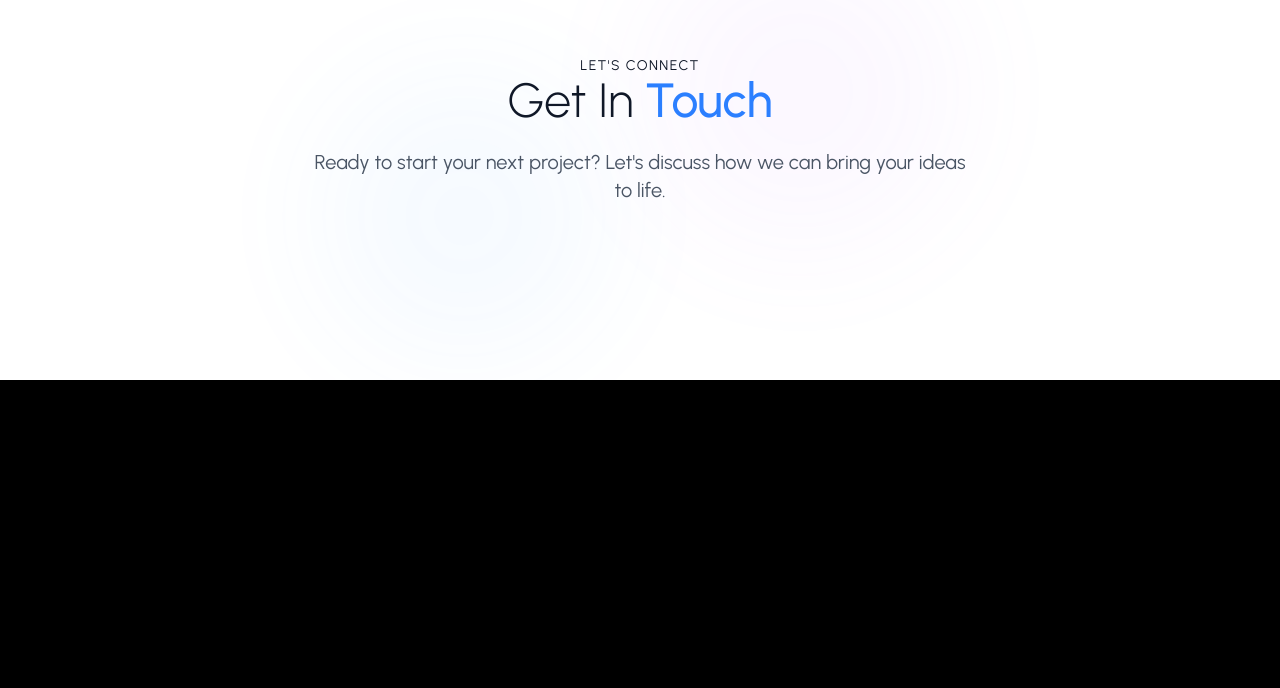
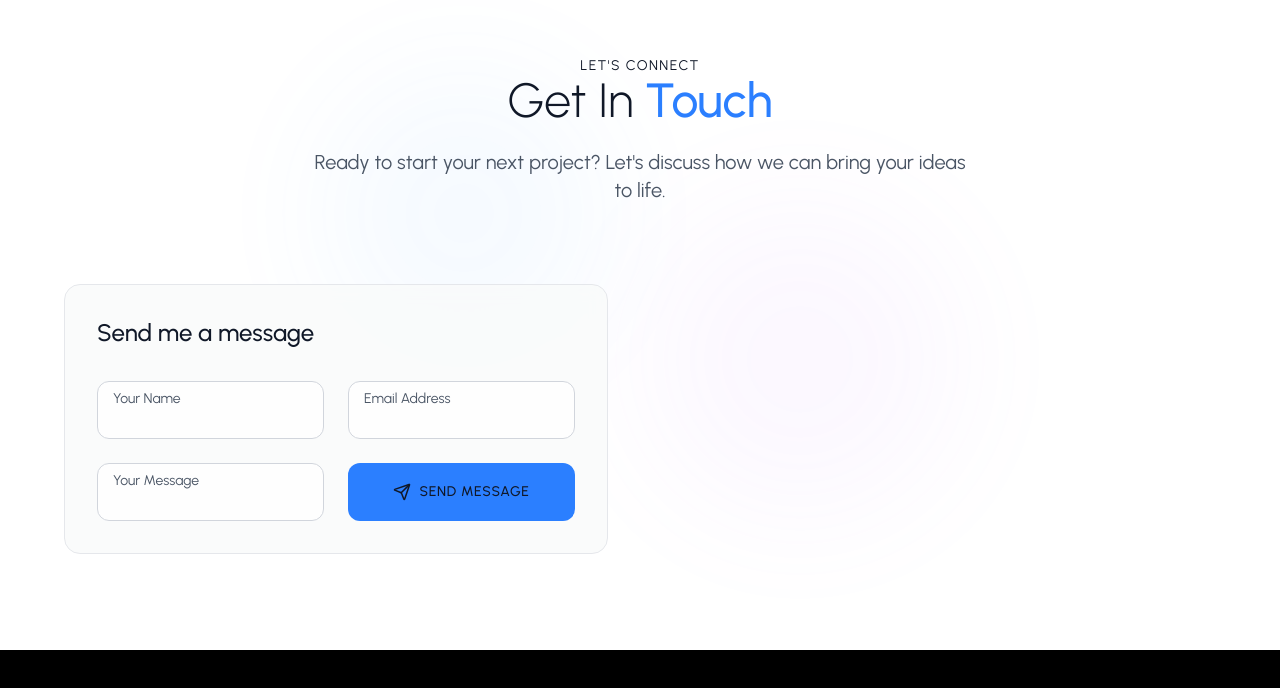
Before and after one commit to AshaniTH/my-portfolio, a React (Vite) app: page / in a window 1280 px wide. Shown: the part 5072-5760 px from the top of the page. Built offline with nearby package versions, Linux system fonts and the light colour scheme.

Commit message:
feat: integrate TextInput component into ContactSection for improved form handling

```diff
--- a/src/components/Sections/ContactSection.jsx
+++ b/src/components/Sections/ContactSection.jsx
@@ -5,6 +5,7 @@ import { useTheme } from '../../context/ThemeContext'
 import { Send } from 'lucide-react'
 import { CONTACT_INFO, SOCIAL_LINKS } from '../../utils/data'
 import { containerVariants,itemVariants } from '../../utils/helper'
+import TextInput from '../Inputs/TextInput'
 
 
 const ContactSection = () => {
@@ -93,6 +94,98 @@ const ContactSection = () => {
                 </motion.p>
 
             </motion.div>
+            <div className='grid lg:grid-cols-2 gap-16 items-start'>
+                {/*contact form*/}
+                <motion.div
+                initial="hidden"
+                animate={isInView ? "visible" : "hidden"}
+                variants={containerVariants}
+                >
+                    <motion.div
+                    variants={itemVariants}
+                    className={`p-8 rounded-2xl border ${
+                        isDarkMode
+                        ? "bg-gray-800/50 border-gray-700 backdrop-blur-sm "
+                        :"bg-gray-50/80 border-gray-200 backdrop-blur-sm"
+                    }`}
+                    >
+                        <h3 className="text-2xl font-medium mb-8"> Send me a message
+
+                        </h3>
+                        <div className='space-y-6'>
+                            <div className='grid md:grid-cols-2 gap-6'>
+                                <TextInput
+                                isDarkMode = {isDarkMode}
+                                value= {formData.name}
+                                handleInputChange={(text) =>
+                                    handleInputChange("name", text)
+                                }
+                                label="Your Name"
+                                />
+                                <TextInput
+                                isDarkMode = {isDarkMode}
+                                value= {formData.email}
+                                handleInputChange={(text) =>
+                                    handleInputChange("email", text)
+                                }
+                                label="Email Address"
+                                />
+                                <TextInput
+                                isDarkMode = {isDarkMode}
+                                value= {formData.message}
+                                handleInputChange={(text) =>
+                                    handleInputChange("message", text)
+                                }
+                                label="Your Message"
+                                />
+                                <motion.button
+                                disabled={isSubmitting}
+                                whileHover={{y:-2 , scale:1.02}}
+                                whileTap={{scale:0.98}}
+                                className="w-full bg-blue-500 hover:bg-blue-600 disabled:bg-blue-400 text-while py-4 rounded-xl text-sm uppercase tracking-wider font-medium transition-all duration-300 flex items-center justify-center space-x-2 "
+                                onClick={handleSubmit}
+
+                                >
+                                    {isSubmitting ? (
+                                        <>
+                                        <motion.div
+                                        animate={{ rotate:360}}
+                                        transition={{
+                                            duration:1,
+                                            repeat: Infinity,
+                                            ease: "linear"
+                                        }}
+                                        className='w-4 h-4 border-2 border-white border-t-transparent rounded-full'
+                                        >
+
+                                        </motion.div>
+                                        <span>
+                                            Sending...
+                                        </span>
+                                        </>
+
+                                    ):(
+                                        <>
+                                        <Send size={18} />
+                                        <span>
+                                            Send Message
+                                        </span>
+                                        </>
+                                    )}
+
+                                </motion.button>
+
+
+
+
+                            </div>
+
+                        </div>
+
+                    </motion.div>
+
+                </motion.div>
+            </div>
 
         </div>
 
```
